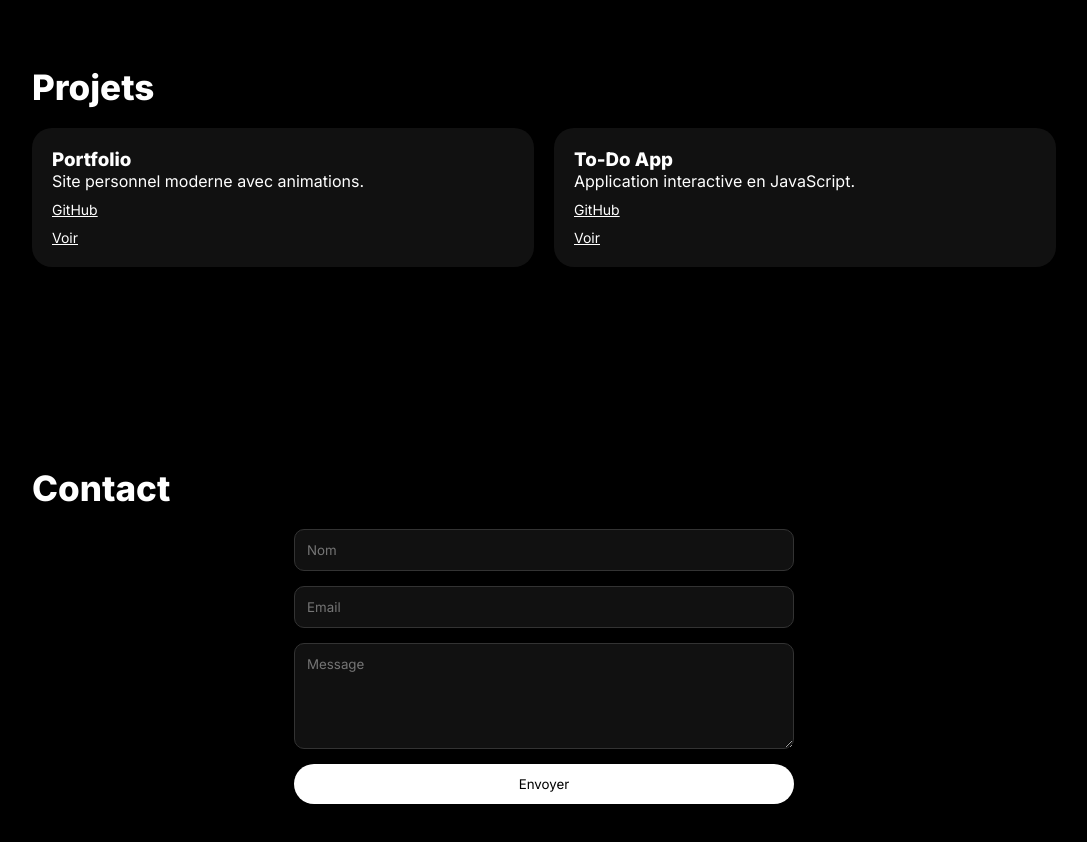
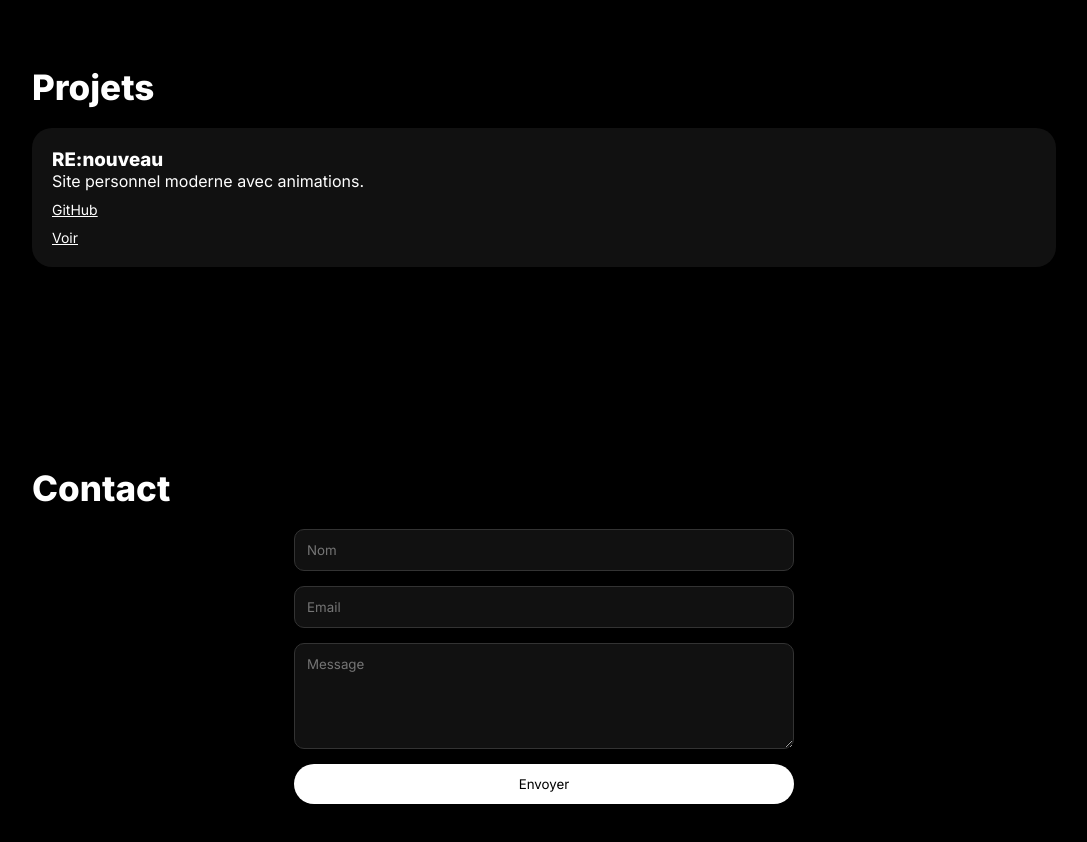
Before and after one commit to zey-dev/portfolio, a plain HTML site: page index.html in a window 1280 px wide. Shown: the part 1440-2282 px from the top of the page, without its empty margins (96-1183 px from the left). Drawn offline with Linux system fonts and the light colour scheme.

Commit message:
Fix HTML structure and clean up code

```diff
--- a/index.html
+++ b/index.html
@@ -237,20 +237,11 @@
   <div class="projects">
 
     <div class="project">
-      <h3>Portfolio</h3>
+      <h3> RE:nouveau</h3>
       <p>Site personnel moderne avec animations.</p>
       <a href="#">GitHub</a><br>
       <a href="#">Voir</a>
     </div>
-
-    <div class="project">
-      <h3>To-Do App</h3>
-      <p>Application interactive en JavaScript.</p>
-      <a href="#">GitHub</a><br>
-      <a href="#">Voir</a>
-    </div>
-
-  </div>
 </section>
 
 <!-- CONTACT -->
```
